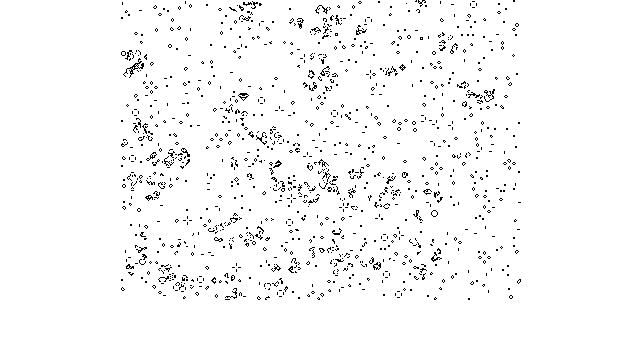
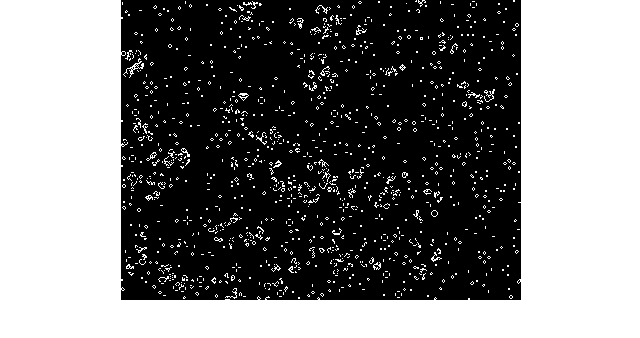
Before and after one commit to bloominstituteoftechnology/CS-Build-Week-1, a React (Create React App) app in the folder projects/life/: page / in a window 1280 px wide. Shown: the top 338 px of the page, without its empty margins (319-959 px from the left). Built offline with nearby package versions, Linux system fonts and the light colour scheme.

Commit message:
switched colors in ternary operator to have black background & white cells

```diff
--- a/projects/life/src/App.js
+++ b/projects/life/src/App.js
@@ -49,7 +49,7 @@ class LifeCanvas extends Component {
         let index = (height * canvas.width + width) * 4;
 
         let lifeStatus = cells[height][width];
-        let color = lifeStatus === 0 ? 0xff : 0x00;
+        let color = lifeStatus === 0 ? 0x00 : 0xff;
 
         imageData.data[index + 0] = color;
         imageData.data[index + 1] = color;
```
